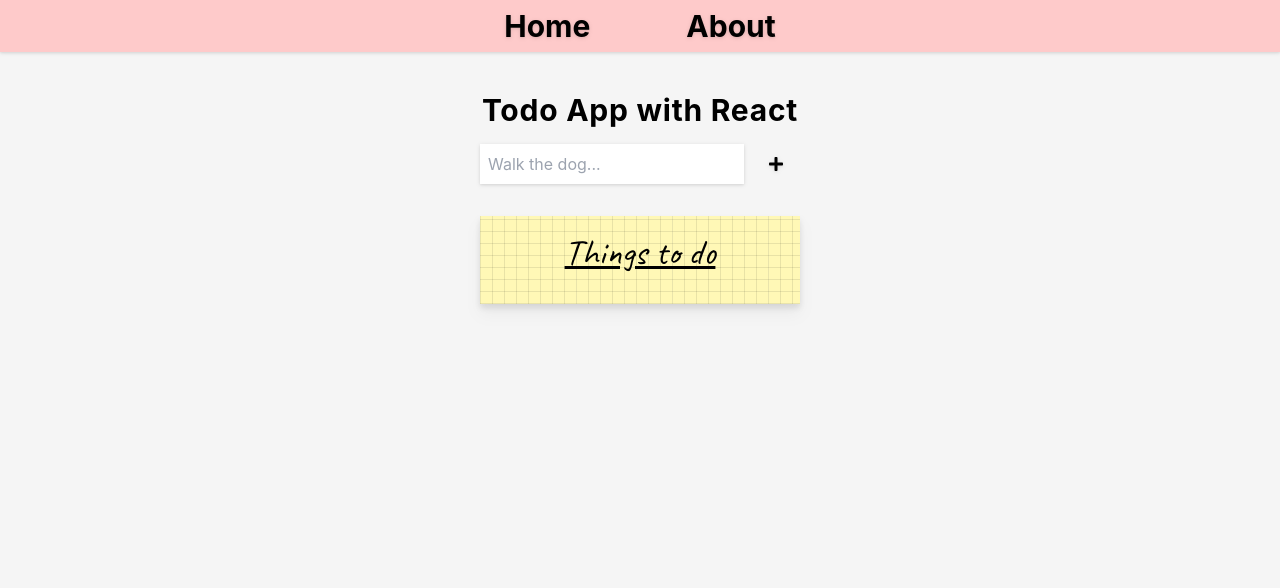
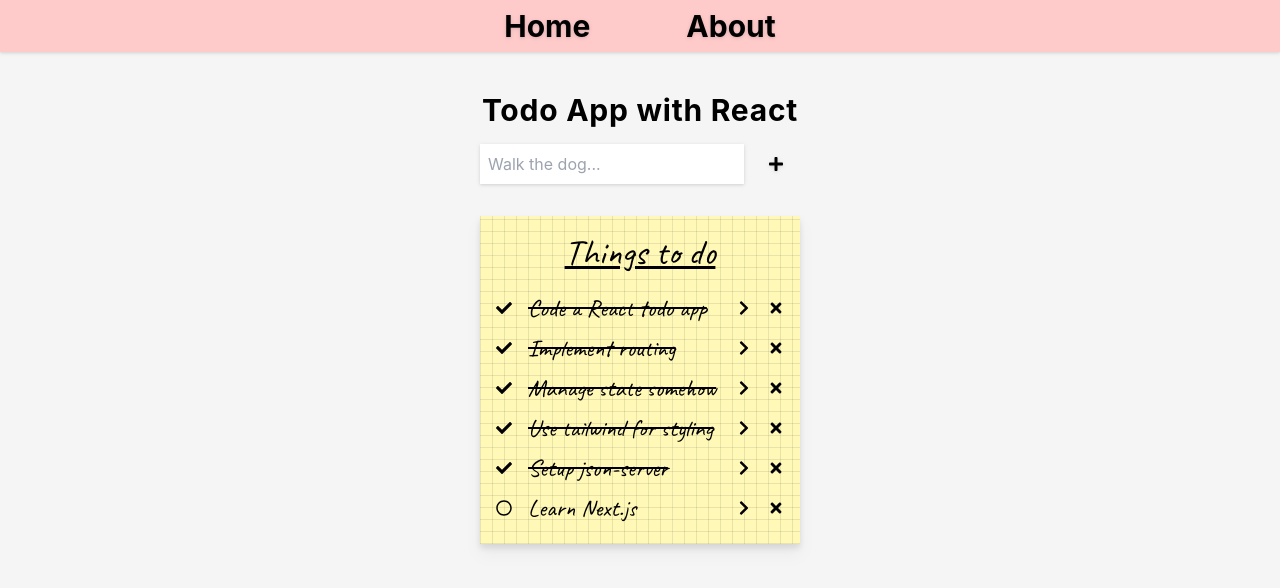
Before and after one commit to bjornnorgaard/todo, a React (Create React App) app in the folder react-typescript-tailwind/: page / in a window 1280 px wide. Shown: the top 588 px of the page. Built offline with nearby package versions, Linux system fonts and the light colour scheme; data requests are answered from the project's data file.

Commit message:
Added json server and setup http client in todo.service.ts

```diff
--- /dev/null
+++ b/react-typescript-tailwind/db.json
@@ -0,0 +1,34 @@
+{
+  "todos": [
+    {
+      "description": "Code a React todo app",
+      "completed": true,
+      "id": 1
+    },
+    {
+      "description": "Implement routing",
+      "completed": true,
+      "id": 2
+    },
+    {
+      "description": "Manage state somehow",
+      "completed": true,
+      "id": 3
+    },
+    {
+      "description": "Use tailwind for styling",
+      "completed": true,
+      "id": 4
+    },
+    {
+      "description": "Setup json-server",
+      "completed": true,
+      "id": 5
+    },
+    {
+      "description": "Learn Next.js",
+      "completed": false,
+      "id": 6
+    }
+  ]
+}
--- a/react-typescript-tailwind/package.json
+++ b/react-typescript-tailwind/package.json
@@ -16,12 +16,12 @@
     "react-router-dom": "^6.4.3",
     "react-scripts": "5.0.1",
     "typescript": "^4.9.3",
-    "uuid": "^9.0.0",
     "valtio": "^1.7.6",
     "web-vitals": "^2.1.4"
   },
   "scripts": {
     "start": "react-scripts start",
+    "server": "json-server --watch db.json --port 8080",
     "build": "react-scripts build",
     "test": "react-scripts test",
     "eject": "react-scripts eject"
@@ -46,6 +46,7 @@
   },
   "devDependencies": {
     "autoprefixer": "^10.4.13",
+    "json-server": "^0.17.1",
     "postcss": "^8.4.19",
     "tailwindcss": "^3.2.4"
   }
--- a/react-typescript-tailwind/src/App.tsx
+++ b/react-typescript-tailwind/src/App.tsx
@@ -5,8 +5,12 @@ import { Navigation } from "./components/Navigation";
 import { About } from "./pages/About";
 import { Home } from "./pages/Home";
 import { TodoDetails } from "./pages/TodoDetails";
+import { todoService } from "./state/todo/todo.service";
 
-export const App = () => (
+export const App = () => {
+    todoService.init();
+
+    return (
         <div>
             <Navigation/>
             <div className="m-auto mt-8 flex max-w-xs flex-col items-center">
@@ -18,6 +22,7 @@ export const App = () => (
                 </Routes>
             </div>
         </div>
-);
+    )
+};
 
 export default App;
--- a/react-typescript-tailwind/src/components/Navigation.tsx
+++ b/react-typescript-tailwind/src/components/Navigation.tsx
@@ -11,9 +11,8 @@ export const Navigation = () => {
         <nav className="mb-10 w-full bg-red-200 p-2 drop-shadow">
             <ul className="flex gap-24 justify-center px-8 text-3xl font-bold">
                 {routes.map(r => (
-                    <li className="drop-shadow hover:text-blue-400 hover:underline">
+                    <li key={r.route} className="drop-shadow hover:text-blue-400 hover:underline">
                         <Link
-                            key={r.route}
                             to={r.route}>
                             {r.label}
                         </Link>
--- a/react-typescript-tailwind/src/pages/TodoDetails.tsx
+++ b/react-typescript-tailwind/src/pages/TodoDetails.tsx
@@ -7,7 +7,7 @@ export const TodoDetails = () => {
     const navigate = useNavigate();
     const {id} = useParams();
     if (!id) return (<p>Fuck. Todo ID was invalid!</p>);
-    const todo = todoQuery.todo(id);
+    const todo = todoQuery.todo(parseInt(id));
 
     return (
         <div className="flex w-full flex-col gap-4 text-center">
--- a/react-typescript-tailwind/src/state/todo/todo.query.ts
+++ b/react-typescript-tailwind/src/state/todo/todo.query.ts
@@ -3,5 +3,5 @@ import { todoStore } from "./todo.store";
 
 export class todoQuery {
     static todos = () => useSnapshot(todoStore)
-    static todo = (id: string) => snapshot(todoStore).filter(t => t.id === id)[0];
+    static todo = (id: number) => snapshot(todoStore).filter(t => t.id === id)[0];
 }
--- a/react-typescript-tailwind/src/state/todo/todo.service.ts
+++ b/react-typescript-tailwind/src/state/todo/todo.service.ts
@@ -1,36 +1,39 @@
-import { Todos, todoStore } from "./todo.store";
+import { Todo, todoStore } from "./todo.store";
 
 export class todoService {
+    private static readonly api = "http://localhost:8080/todos";
+    private static readonly headers = {"Content-Type": "application/json"};
+
+    static init = () => {
+        fetch(this.api)
+            .then(res => res.json())
+            .then((todos: Todo[]) => todos.forEach(todo => todoService.trackTodo(todo)));
+    };
+
+    static trackTodo(todo: Todo) {
+        if (todoStore.filter(t => t.id === todo.id).length === 0) todoStore.push(todo);
+    }
 
     static addTodo = (desc: string) => {
-        if (desc === "oij") {
-            todoService.addTestData();
-            return;
-        }
-
-        const uuid = require("uuid");
-        const id = uuid.v4();
-        todoStore.push({id: id, description: desc, completed: false,})
+        const requestBody = {description: desc, completed: false};
+        fetch(this.api, {body: JSON.stringify(requestBody), method: "POST", headers: this.headers})
+            .then(res => res.json())
+            .then((todo: Todo) => todoStore.push(todo));
     };
 
-    static toggleComplete = (id: string) => {
+    static toggleComplete = (id: number) => {
         const index = todoStore.findIndex(t => t.id === id);
-        todoStore[index].completed = !todoStore[index].completed;
+        if (index === -1) return;
+        let todo = todoStore[index];
+        todo.completed = !todo.completed;
+        todoStore[index] = todo;
+
+        const body = JSON.stringify(todo);
+        fetch(`${this.api}/${todo.id}`, {body: body, method: "PUT", headers: this.headers}).then();
     };
 
-    static deleteTodo = (id: string) => {
+    static deleteTodo = (id: number) => {
         todoStore.splice(todoStore.findIndex(t => t.id === id), 1);
+        fetch(`${this.api}/${id}`, {method: "DELETE"}).then()
     };
-
-    private static addTestData() {
-        const initialState: Todos[] = [
-            {id: "1", description: "Walk the dog", completed: false},
-            {id: "2", description: "Do the dishes", completed: false},
-            {id: "3", description: "Code a project", completed: true},
-            {id: "4", description: "Cleanup living room", completed: false},
-            {id: "5", description: "Move the furniture", completed: true},
-            {id: "6", description: "Something fun", completed: false},
-        ];
-        initialState.forEach(t => todoStore.push(t));
-    }
 }
--- a/react-typescript-tailwind/src/state/todo/todo.store.ts
+++ b/react-typescript-tailwind/src/state/todo/todo.store.ts
@@ -1,9 +1,9 @@
 import { proxy } from "valtio";
 
-export interface Todos {
-    id: string;
+export interface Todo {
+    id: number;
     completed: boolean;
     description: string;
 }
 
-export const todoStore = proxy<Todos[]>([]);
+export const todoStore = proxy<Todo[]>([]);
```
Also changed, not shown: 1 other file (tests, documents, lock files or other folders). Lines whose indentation alone changed are shown as unchanged.
